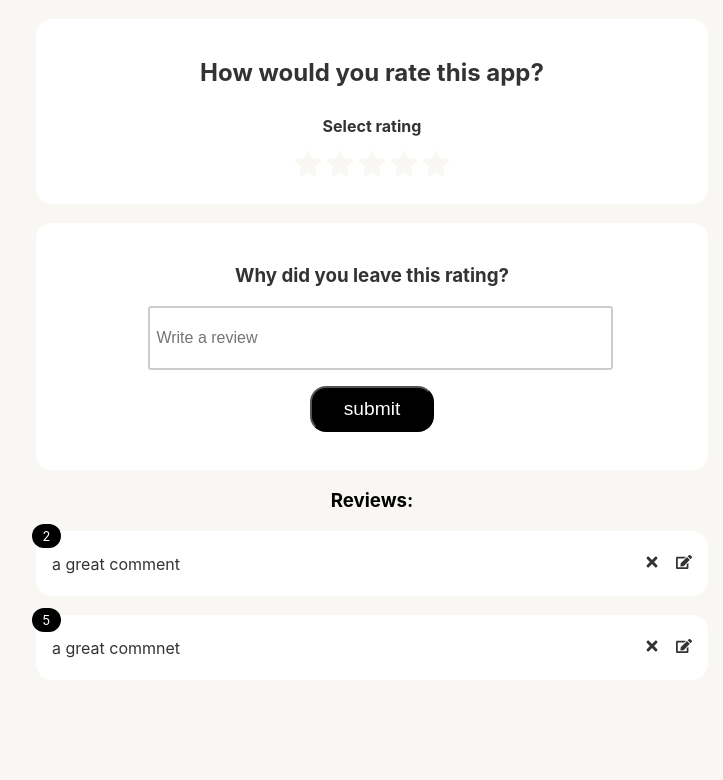
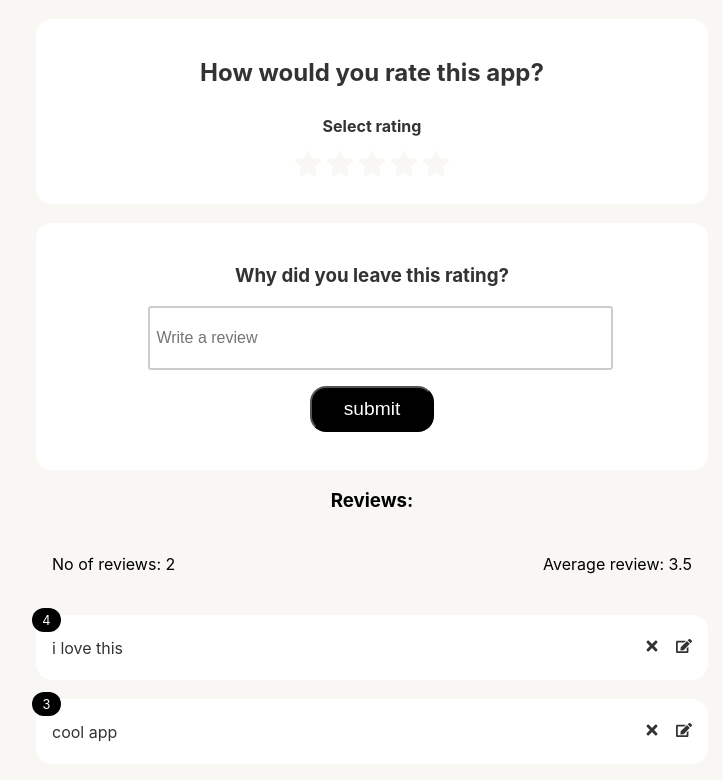
Before and after one commit to samuel-obabire/Rating-App, a React (Create React App) app: page / in a window 1280 px wide. Shown: the top 780 px of the page, without its empty margins (268-991 px from the left). Built offline with nearby package versions, Linux system fonts and the light colour scheme; data requests are answered from the project's data file.

Commit message:
adds review header info

```diff
--- a/db.json
+++ b/db.json
@@ -1,14 +1,14 @@
 {
   "feedback": [
     {
-      "text": "a great commnet",
-      "rating": 5,
+      "rating": 3,
+      "text": "cool app",
       "id": 1
     },
     {
-      "rating": 2,
-      "text": "a great comment",
-      "id": 2
+      "rating": 4,
+      "text": "i love this",
+      "id": 6
     }
   ]
 }
--- /dev/null
+++ b/src/components/feedbackList/FeedbackList.css
@@ -0,0 +1,8 @@
+.review-title {
+  width: 90%;
+  max-width: 40rem;
+  margin: 1.2rem auto;
+  padding: 1.4rem 1rem;
+  display: flex;
+  justify-content: space-between;
+}
--- a/src/components/feedbackList/FeedbackList.js
+++ b/src/components/feedbackList/FeedbackList.js
@@ -1,5 +1,6 @@
 import { useFeedback } from "../../context/FeedbackContext"
 
+import "./FeedbackList.css"
 import FeedbackItem from "../feedback-item/FeedbackItem"
 
 const FeedbackList = () => {
@@ -7,16 +8,26 @@ const FeedbackList = () => {
 
   if (isLoading) return <div>Loading...</div>
   if (!isLoading && !feedback.length) {
-    return <p>No reviews yet</p>
+    return <p>No review yet</p>
   }
 
   const feeds = feedback.map(({ ...props }) => {
     return <FeedbackItem key={props.id} {...props} />
   })
 
+  const average = (
+    feedback.reduce((prev, cur) => prev + cur.rating, 0) / feedback.length
+  )
+    .toFixed(1)
+    .replace(".0", "")
+
   return (
     <div className="container">
       <h3>Reviews:</h3>
+      <div className="review-title">
+        <span>No of reviews: {feedback.length}</span>
+        <span>Average review: {average}</span>
+      </div>
       {feeds}
     </div>
   )
--- a/src/components/rating-review/RatingReview.js
+++ b/src/components/rating-review/RatingReview.js
@@ -42,6 +42,7 @@ const RatingReview = () => {
         text: review.trim(),
       })
       setReview("")
+      select(0)
     }
   }
 
```
